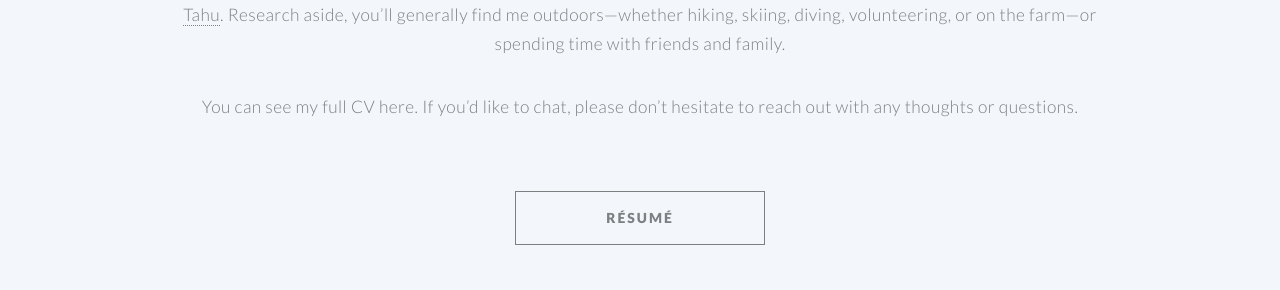
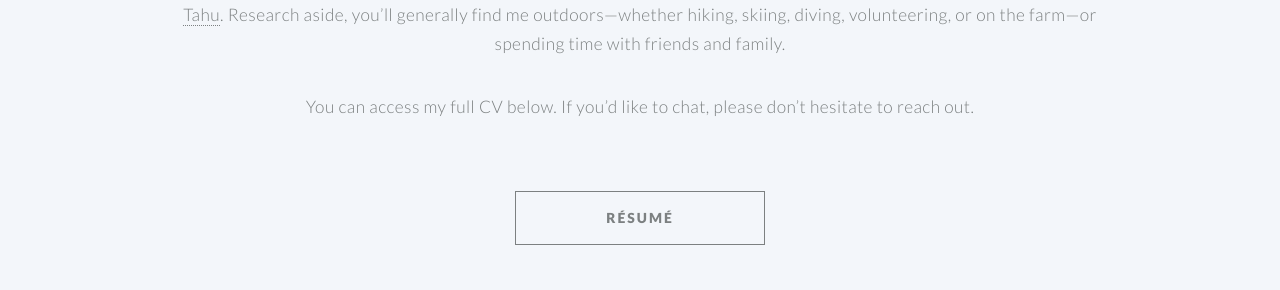
Before and after one commit to aislingrayne/aislingrayne.github.io, a Jekyll site: the page built from index.md, in a window 1280 px wide and 900 px high, scrolled down 1239 px. Shown: the part 164-454 px from the top of the window. Built offline with Jekyll 4.4.1, drawn with Linux system fonts in a browser that asks for light colours.

Commit message:
Update index.md

```diff
--- a/index.md
+++ b/index.md
@@ -53,4 +53,4 @@ The work found here reflects the collective knowledge and efforts of many, inclu
 
 Ko wai au? My ancestors journeyed to Aotearoa New Zealand from Ireland, England, Scotland, and Germany. I grew up here on our family farm in Te Waipounamu among the land and waterscapes of Waitaha, Kāti Mamoe, and [Kāi/Ngāi Tahu](https://ngaitahu.iwi.nz/). Research aside, you'll generally find me outdoors—whether hiking, skiing, diving, volunteering, or on the farm—or spending time with friends and family.
 
-You can see my full CV here. If you'd like to chat, please don't hesitate to reach out with any thoughts or questions.
+You can access my full CV below. If you'd like to chat, please don't hesitate to reach out.
```
